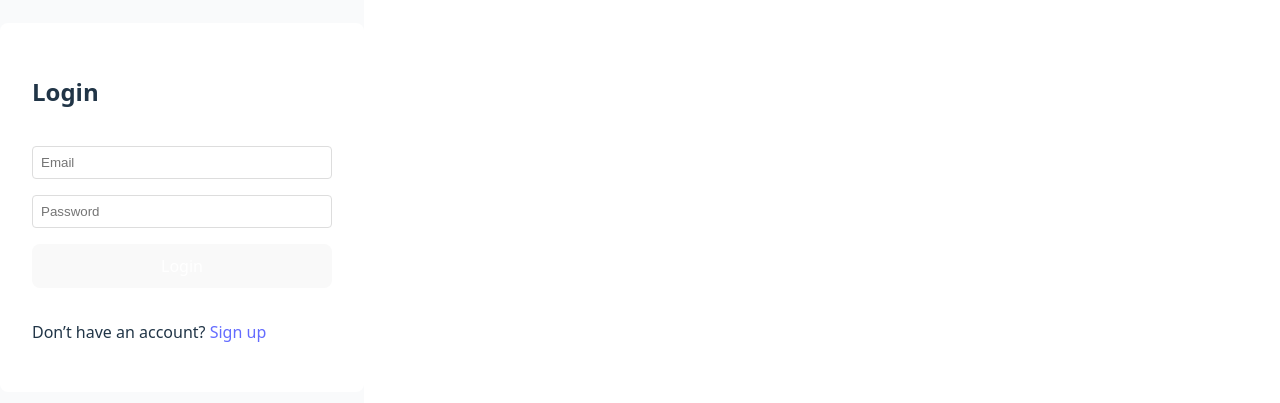
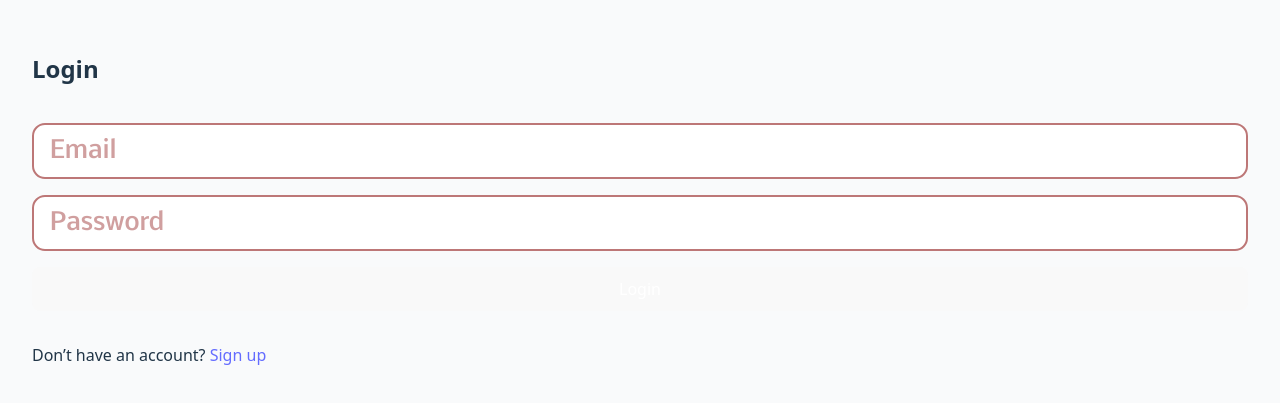
Before and after one commit to joanne004/ElleHacks2026-dashboard, a React app in the folder frontend/: page /login in a window 1280 px wide. Shown: the part 193-596 px from the top of the page. Built offline with nearby package versions, Linux system fonts and the light colour scheme; the HTML template or start-up script is replaced by a standard one.

Commit message:
Add sign up

```diff
--- a/frontend/src/pages/Auth/Signup.jsx
+++ b/frontend/src/pages/Auth/Signup.jsx
@@ -6,11 +6,16 @@ import styles from "./Signup.module.css";
 export default function Signup() {
   const { signup } = useAuth();
   const navigate = useNavigate();
-  const [form, setForm] = useState({ firstName: "", lastName: "", email: "", password: "" });
+  const [form, setForm] = useState({ firstName: "", lastName: "", email: "", password: "", confirmPassword: "" });
   const [error, setError] = useState("");
 
   const handleSubmit = async (e) => {
     e.preventDefault();
+
+    if (form.password !== form.confirmPassword) {
+      return setError("Passwords do not match");
+    }
+
     try {
       await signup(form.firstName, form.lastName, form.email, form.password);
       navigate("/login");
@@ -20,21 +25,81 @@ export default function Signup() {
   };
 
   return (
-    <div className={styles.container}>
-      <form onSubmit={handleSubmit}>
-        <h2>Sign Up</h2>
-        <input type="text" placeholder="First Name" value={form.firstName}
-          onChange={(e) => setForm({ ...form, firstName: e.target.value })} required />
-        <input type="text" placeholder="Last Name" value={form.lastName}
-          onChange={(e) => setForm({ ...form, lastName: e.target.value })} required />
-        <input type="email" placeholder="Email" value={form.email}
-          onChange={(e) => setForm({ ...form, email: e.target.value })} required />
-        <input type="password" placeholder="Password" value={form.password}
-          onChange={(e) => setForm({ ...form, password: e.target.value })} required />
-        {error && <p className={styles.error}>{error}</p>}
-        <button type="submit">Sign Up</button>
-        <p>Already have an account? <Link to="/login">Login</Link></p>
-      </form>
-    </div>
+    <>
+     <div className={styles.signupPageBackground}>
+        <div className={styles.signupContainer}>
+          <div className={styles.signupContent}>
+            <h1>Join ElleHacks26</h1>
+            <p>Create your account to start your application.</p>
+            <form onSubmit={handleSubmit}>
+              <div className={styles.formRow}>
+                <div className={styles.formGroup}>
+                  <label htmlFor="firstName">First Name*</label>
+                  <input
+                    type="text"
+                    id="firstName"
+                    placeholder="ex. Mary"
+                    value={form.firstName}
+                    onChange={(e) => setForm({ ...form, firstName: e.target.value })}
+                    required
+                  />
+                </div>
+                <div className={styles.formGroup}>
+                  <label htmlFor="lastName">Last Name*</label>
+                  <input
+                    type="text"
+                    id="lastName"
+                    placeholder="ex. Smith"
+                    value={form.lastName}
+                    onChange={(e) => setForm({ ...form, lastName: e.target.value })}
+                    required
+                  />
+                </div>
+              </div>
+              <div className={styles.formGroup}>
+                <label htmlFor="email">Email*</label>
+                <input
+                  type="email"
+                  id="email"
+                  placeholder="ex. mary.smith@example.com"
+                  value={form.email}
+                  onChange={(e) => setForm({ ...form, email: e.target.value })}
+                  required
+                />
+              </div>
+              <div className={styles.formGroup}>
+                <label htmlFor="password">Password*</label>
+                <input
+                  type="password"
+                  id="password"
+                  placeholder="Create your password..."
+                  value={form.password}
+                  onChange={(e) => setForm({ ...form, password: e.target.value })}
+                  required
+                />
+              </div>
+              <div className={styles.formGroup}>
+                <label htmlFor="confirmPassword">Confirm Password*</label>
+                <input
+                  type="password"
+                  id="confirmPassword"
+                  placeholder="Confirm your password..."
+                  value={form.confirmPassword}
+                  onChange={(e) => setForm({ ...form, confirmPassword: e.target.value })}
+                  required
+                />
+              </div>
+
+              <button type="submit" className={styles.createAccountButton}>Create Account</button>
+              {error && <p className={styles.errorMessage}>{error}</p>}
+              <p className={styles.signinLink}>
+                Already have an account? <Link to="/login">Sign In</Link>
+              </p>
+            </form>
+
+          </div>
+        </div>
+      </div>
+    </>
   );
 }
--- a/frontend/src/pages/Auth/Signup.module.css
+++ b/frontend/src/pages/Auth/Signup.module.css
@@ -1,29 +1,147 @@
-.container {
+@import url('https://fonts.googleapis.com/css2?family=Nobile:wght@500;700&display=swap');
+
+body {
+  display: block !important;
+  place-items: unset !important;
+  width: 100% !important;
+  margin: 0 !important;
+  padding: 0 !important;
+  box-sizing: border-box !important;
+  overflow-x: hidden !important;
+}
+
+.signupPageBackground {
+ background: linear-gradient(180deg, #FFF9F6 0%, #FFE2D5 100%);
+  min-height: 100vh;
   display: flex;
   justify-content: center;
   align-items: center;
-  height: 100vh;
-  background: #f9fafb;
+  padding: 2rem;
+  box-sizing: border-box;
+}
+
+.signupContainer {
+  width: 100%;
+  max-width: 1200px;
+  padding: 2rem;
+  box-sizing: border-box;
+}
+
+.signupContent {
+ margin-top: 3rem;
+ transform: scale(0.8);
+}
+
+h1 {
+  font-family: 'Nobile', sans-serif;
+  font-weight: 700;
+  font-size: 50px;
+  line-height: 100%;
+  letter-spacing: 0%;
+  margin-bottom: 2rem;
+  color: #412200;
+}
+
+.signupContent p {
+  font-family: 'Nobile', sans-serif;
+  font-weight: 500;
+  font-size: 24px;
+  line-height: 100%;
+  letter-spacing: 0%;
+  margin-bottom: 3rem;
+  color: #412200;
 }
 
 form {
-  background: white;
-  padding: 2rem;
-  border-radius: 8px;
-  width: 300px;
+    display: flex;
+    flex-direction: column;
+    background: none;
+    width: 100%;
+}
+
+.formRow {
+  display: flex;
+  justify-content: space-between;
+  gap: 2rem;
+}
+
+.formGroup {
   display: flex;
   flex-direction: column;
-  gap: 1rem;
+  margin-bottom: 2rem;
+  flex: 1;
 }
 
-button {
-  background: #10b981;
-  color: white;
-  border: none;
-  padding: 0.5rem;
-  cursor: pointer;
+label {
+  font-family: 'Nobile', sans-serif;
+  font-weight: 700;
+  font-size: 26px;
+  line-height: 100%;
+  letter-spacing: 0%;
+  margin-bottom: 0.5rem;
+  color: #412200;
 }
 
-.error {
-  color: red;
+input {
+  width: 100%;
+  height: 56px;
+  border-radius: 13px;
+  border: 2px solid #BD7777;
+  padding: 0 1rem;
+  font-family: 'Nobile', sans-serif;
+  font-weight: 500;
+  font-size: 24px;
+  line-height: 100%;
+  letter-spacing: 0%;
+  box-sizing: border-box;
+  background-color: white;
+  color: #412200;
 }
+
+input::placeholder {
+  color: #BD7777;
+  opacity: 0.7;
+}
+
+.createAccountButton {
+  width: 368px;
+  height: 82px;
+  border-radius: 18px;
+  border: 2px solid #BD7777;
+  background-color: #BD7777;
+  color: #FFFFFF;
+  font-family: 'Nobile', sans-serif;
+  font-weight: 500;
+  font-size: 32px;
+  line-height: 100%;
+  letter-spacing: 0%;
+  cursor: pointer;
+  margin-top: 1rem;
+}
+
+.signinLink {
+  font-family: 'Nobile', sans-serif;
+  font-weight: 500;
+  font-size: 24px;
+  line-height: 100%;
+  letter-spacing: 0%;
+  font-style: normal;
+  margin-top: 2rem;
+}
+
+.signinLink a {
+  cursor: pointer;
+  color: #DD006B;
+  font-weight: 500;
+  text-decoration: underline;
+  text-decoration-style: solid;
+  text-decoration-thickness: auto;
+  text-underline-offset: 0;
+  text-decoration-skip-ink: auto;
+}
+
+.errorMessage p {
+    color: red;
+    font-family: 'Nobile', sans-serif;
+    font-size: 18px;
+}
```
